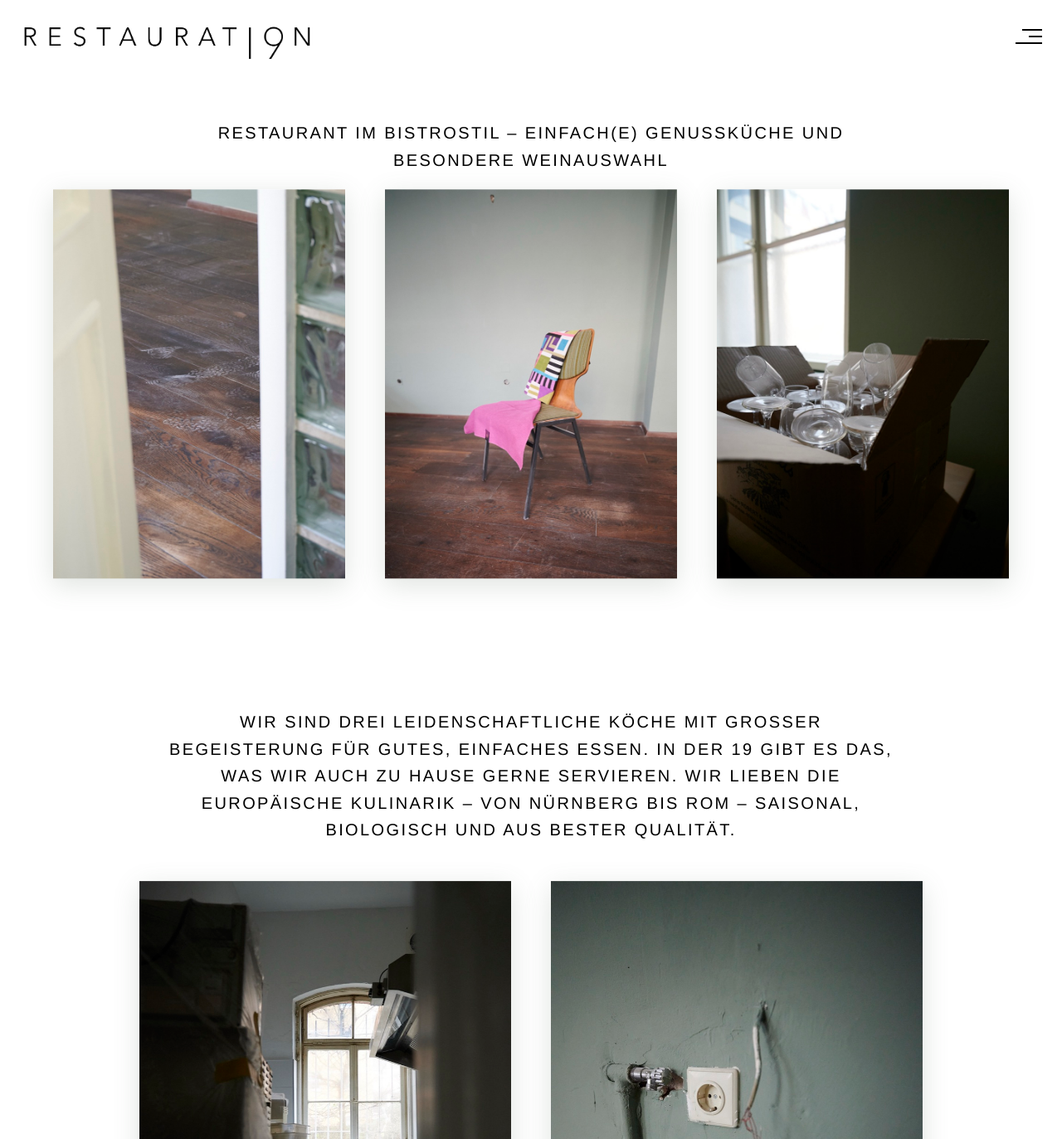
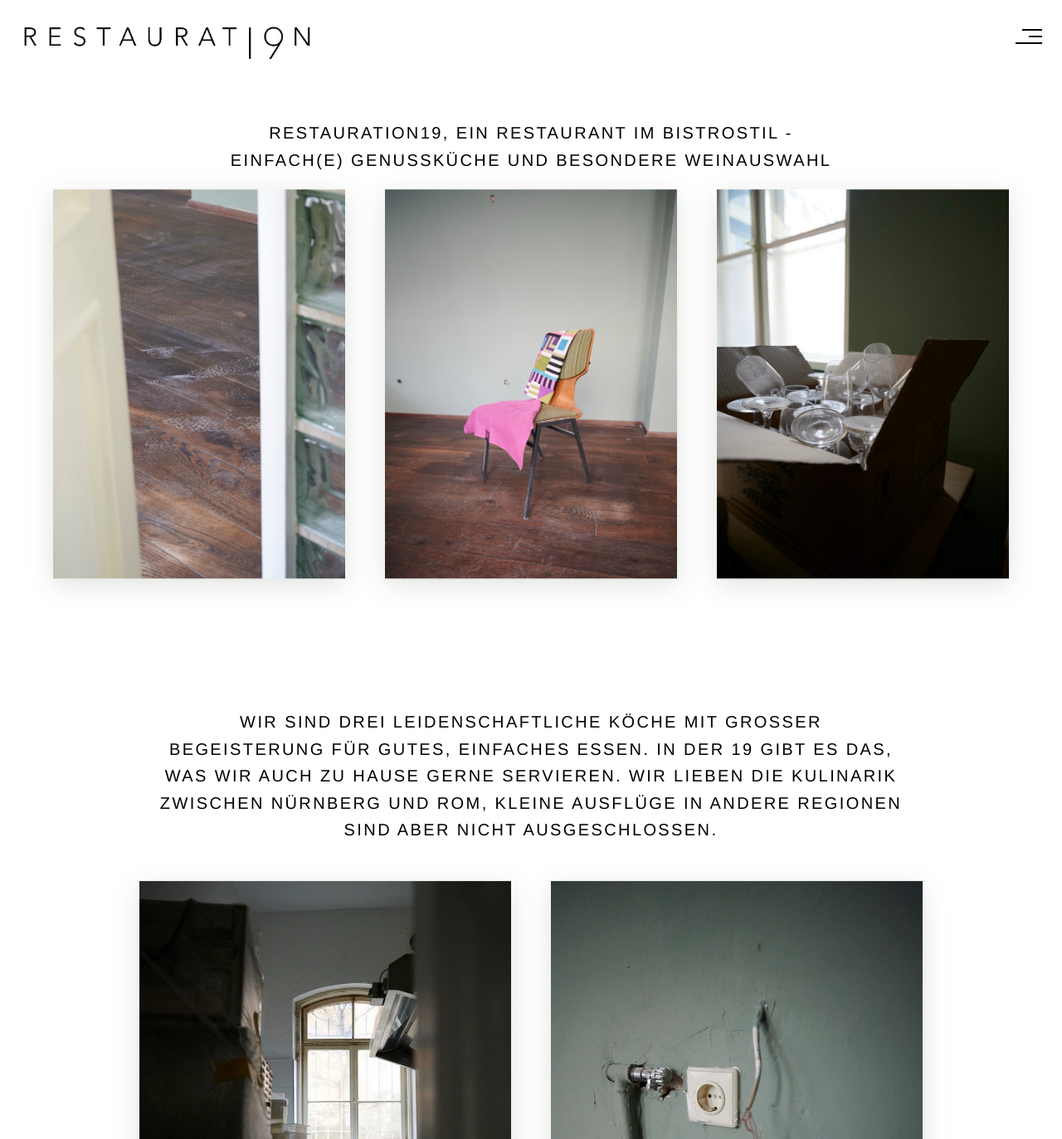
Before and after one commit to sebastianseegy/restauration19, a React (Vite) app: page / in a window 1280 px wide. Shown: the top 1373 px of the page at 83% size. Built offline with nearby package versions, Linux system fonts and the light colour scheme.

Commit message:
Reverse the changes

```diff
--- a/index.html
+++ b/index.html
@@ -5,7 +5,7 @@
     <meta name="viewport" content="width=device-width, initial-scale=1.0" />
     <title>RESTAURATION19</title>
     <meta name="google-site-verification" content="-vz2GthqB7dNTIiUlgxNx5RxjJH6YaE-2nwa1e0FvxM" />
-    <meta name="description" content="Restauration19 – Restaurant im Bistrostil. Einfach(e) Genussküche und besondere Weinauswahl. Helmstraße 19, Nürnberg. Mo.–Fr. 17–22 Uhr." />
+    <meta name="description" content="Restauration19 – Restaurant im Bistrostil. Einfach(e) Genussküche und besondere Weinauswahl. Helmstraße 19, Nürnberg." />
 
     <!-- Open Graph / WhatsApp / Social Media -->
     <meta property="og:type" content="restaurant" />
@@ -24,7 +24,7 @@
       "@type": "Restaurant",
       "name": "Restauration19",
       "alternateName": "Restauration 19 Nürnberg",
-      "description": "Restauration19 – Restaurant im Bistrostil. Einfach(e) Genussküche und besondere Weinauswahl. Wir sind drei leidenschaftliche Köche mit großer Begeisterung für gutes, einfaches Essen. Geöffnet Mo.–Fr. 17–22 Uhr. Helmstraße 19, 90419 Nürnberg.",
+      "description": "Restauration19 – Restaurant im Bistrostil. Einfach(e) Genussküche und besondere Weinauswahl. Wir sind drei leidenschaftliche Köche mit großer Begeisterung für gutes, einfaches Essen. Helmstraße 19, 90419 Nürnberg.",
       "url": "https://www.restauration19.de",
       "image": "https://www.restauration19.de/photos/home/home-1.jpg",
       "telephone": "+4991125350782",
--- a/src/pages/Home.tsx
+++ b/src/pages/Home.tsx
@@ -6,7 +6,8 @@ export default function Home() {
       <div className="flex flex-col items-center w-full gap-8 md:gap-12">
         <section className="max-w-4xl mx-auto">
           <p className="text-sm md:text-xl leading-relaxed">
-            RESTAURANT IM BISTROSTIL – EINFACH(E) GENUSSKÜCHE UND BESONDERE WEINAUSWAHL
+            RESTAURATION19, EIN RESTAURANT IM BISTROSTIL - <br />
+            EINFACH(E) GENUSSKÜCHE UND BESONDERE WEINAUSWAHL
           </p>
         </section>
 
@@ -22,7 +23,7 @@ export default function Home() {
       <div className="flex flex-col items-center w-full gap-8 md:gap-12">
         <section className="max-w-4xl mx-auto">
           <p className="text-sm md:text-xl leading-relaxed">
-            WIR SIND DREI LEIDENSCHAFTLICHE KÖCHE MIT GROSSER BEGEISTERUNG FÜR GUTES, EINFACHES ESSEN. IN DER 19 GIBT ES DAS, WAS WIR AUCH ZU HAUSE GERNE SERVIEREN. WIR LIEBEN DIE EUROPÄISCHE KULINARIK – VON NÜRNBERG BIS ROM – SAISONAL, BIOLOGISCH UND AUS BESTER QUALITÄT.
+            WIR SIND DREI LEIDENSCHAFTLICHE KÖCHE MIT GROSSER BEGEISTERUNG FÜR GUTES, EINFACHES ESSEN. IN DER 19 GIBT ES DAS, WAS WIR AUCH ZU HAUSE GERNE SERVIEREN. WIR LIEBEN DIE KULINARIK ZWISCHEN NÜRNBERG UND ROM, KLEINE AUSFLÜGE IN ANDERE REGIONEN SIND ABER NICHT AUSGESCHLOSSEN.
           </p>
         </section>
 
```
Also changed, not shown: 1 other file (tests, documents, lock files or other folders).
